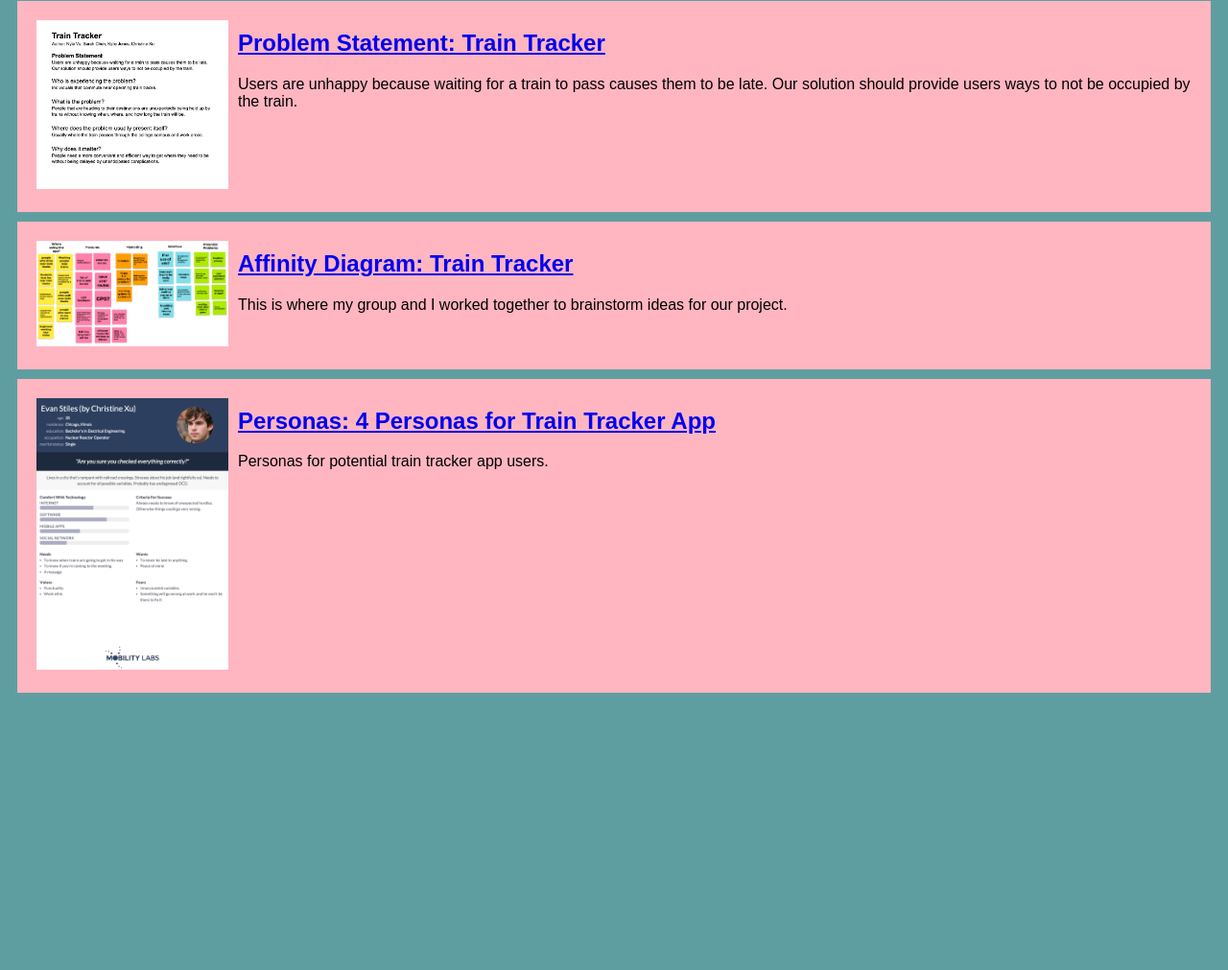
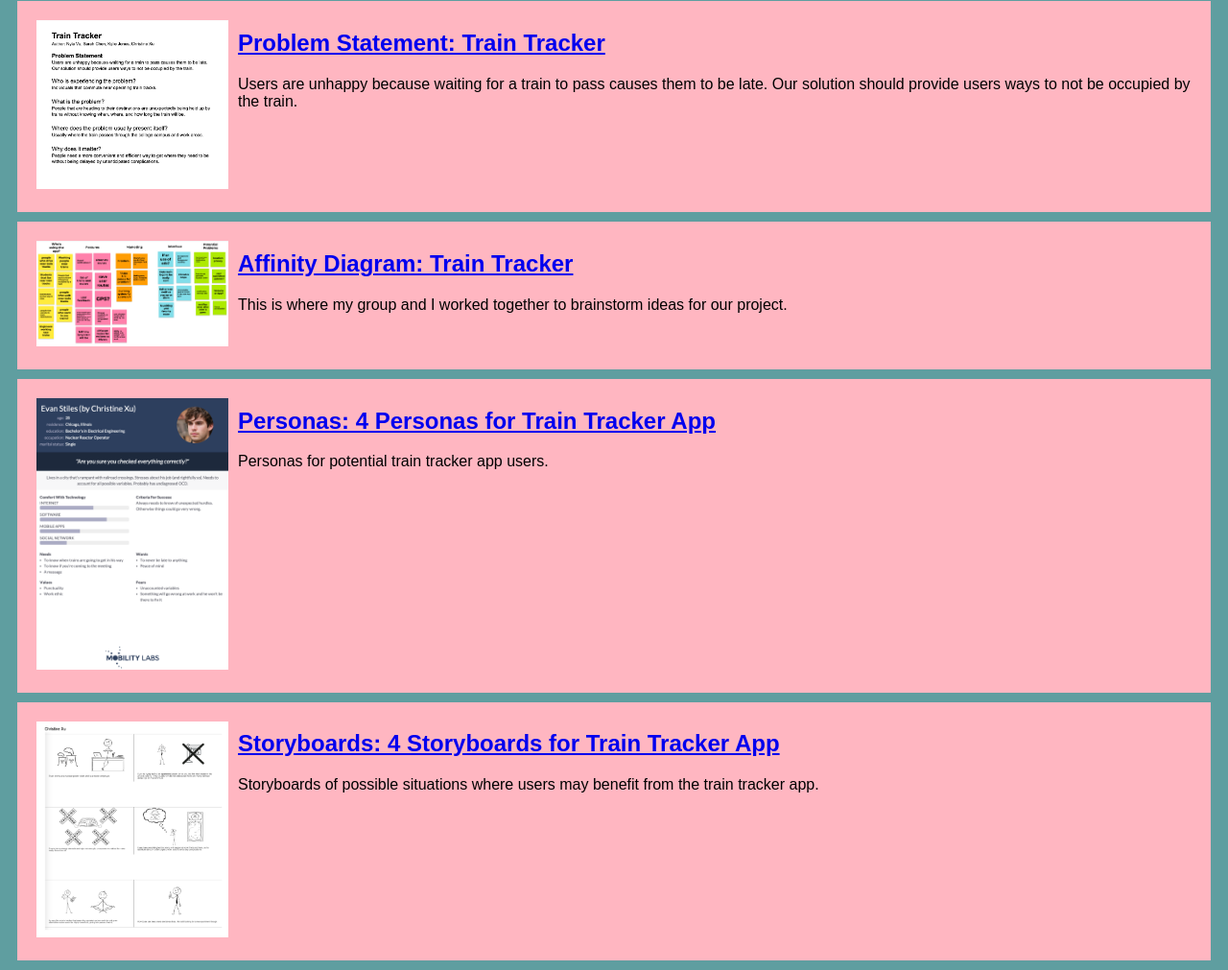
Before and after one commit to christinee-xu/christinee-xu.github.io, a plain HTML site: page index.html in a window 1280 px wide. Shown: the part 79-1090 px from the top of the page at 96% size. Before the commit the page ends 811 px from the top, so only its background shows below. Drawn offline with Linux system fonts and the light colour scheme.

Commit message:
Add files via upload

```diff
--- a/index.html
+++ b/index.html
@@ -41,5 +41,16 @@
             </p>
         </section>
     </section>
+
+    <!-- Storyboard Assignment -->
+    <section class="assignment">
+        <a href="files/storyboards.pdf"><img src="images/storyboard.png"></a>
+        <section class="assignment-details">
+            <a href="files/storyboards.pdf"><h2>Storyboards: 4 Storyboards for Train Tracker App</h2></a>
+            <p>
+                Storyboards of possible situations where users may benefit from the train tracker app.
+            </p>
+        </section>
+    </section>
 </body>
 </html>
```
Also changed, not shown: images/storyboard.png (added), 1 other file.
